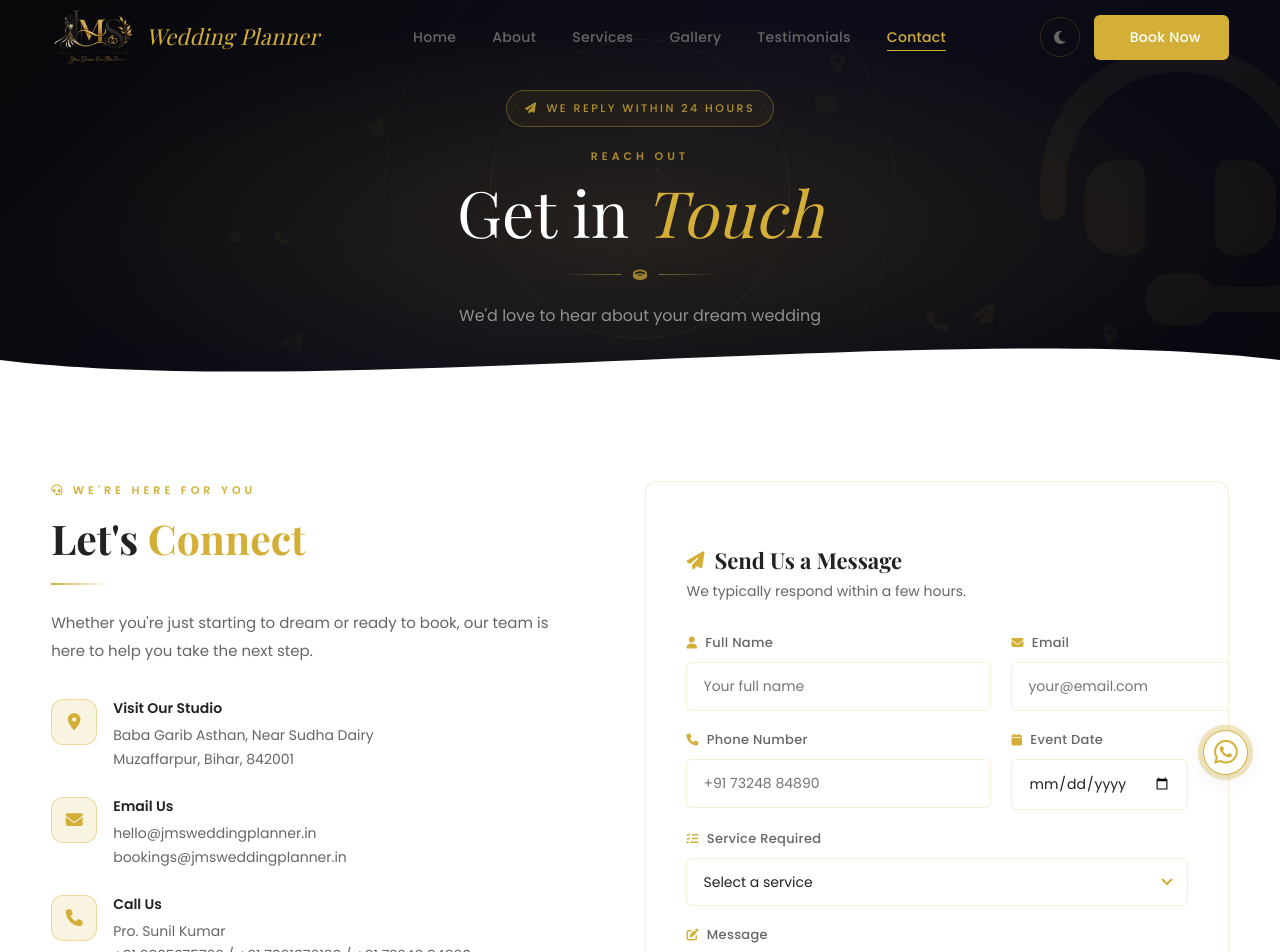
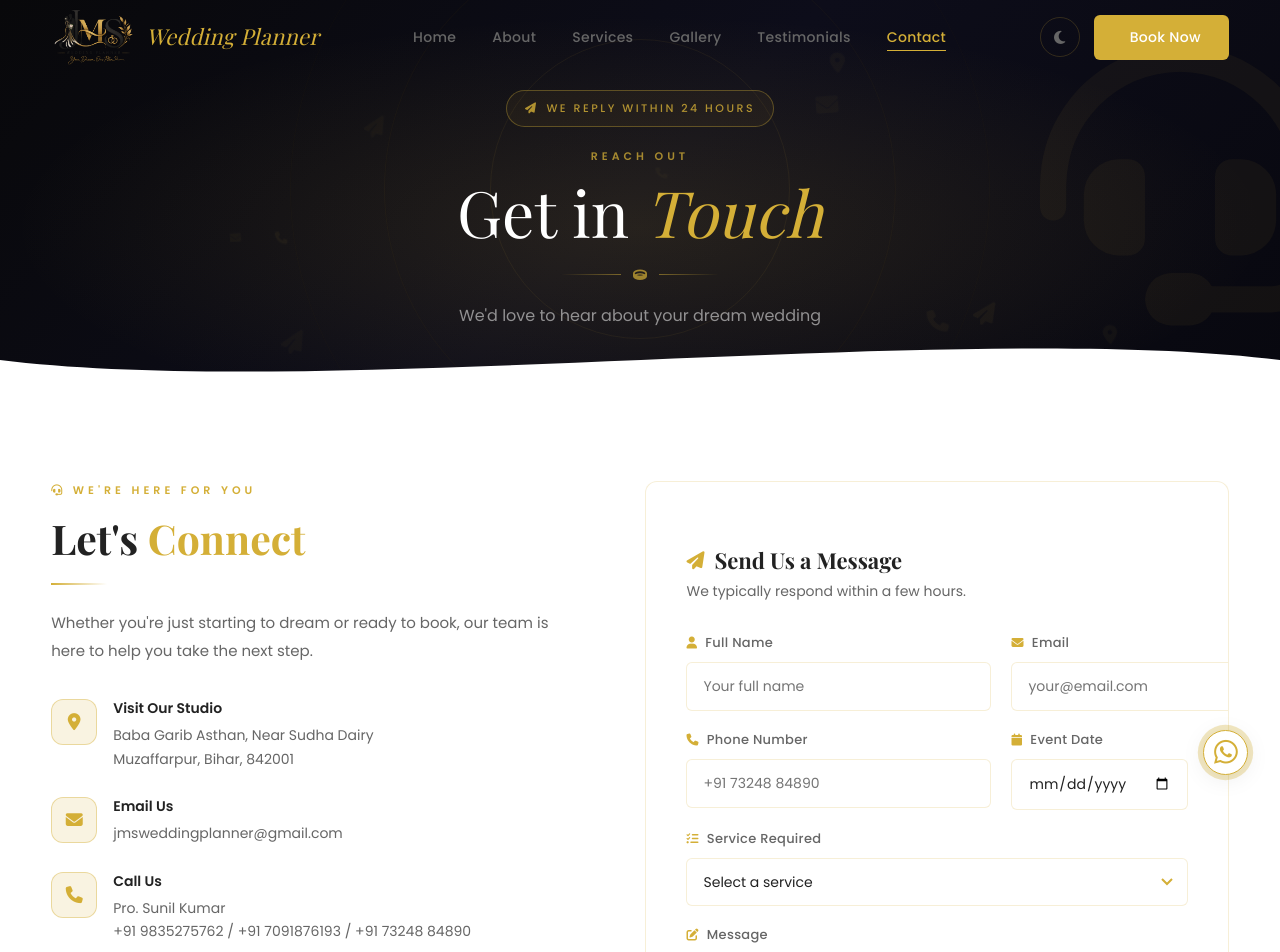
Before and after one commit to mdmustafaalam/wedding, a React (Vite) app: page /contact in a window 1280 px wide. Shown: the top 952 px of the page. Built offline with nearby package versions, Linux system fonts and the light colour scheme; some icons are missing; a web font is replaced by a local one.

Commit message:
currection

```diff
--- a/src/components/Navbar/Navbar.jsx
+++ b/src/components/Navbar/Navbar.jsx
@@ -166,9 +166,9 @@ export default function Navbar({ onBookNow }) {
                 <i className="fa-solid fa-phone" aria-hidden="true" />
                 +91 73248 84890
               </a>
-              <a href="mailto:hello@jmsweddingplanner.in">
+              <a href="mailto:jmsweddingplanner@gmail.com">
                 <i className="fa-solid fa-envelope" aria-hidden="true" />
-                hello@jmsweddingplanner.in
+                jmsweddingplanner@gmail.com
               </a>
             </div>
             <button className="btn btn-gold mobile-book-btn" onClick={() => { onBookNow(); closeMenu() }}>
--- a/src/pages/Contact/Contact.jsx
+++ b/src/pages/Contact/Contact.jsx
@@ -46,7 +46,7 @@ export default function Contact({ onBookNow }) {
     {
       icon: 'fa-solid fa-envelope',
       title: 'Email Us',
-      lines: ['hello@jmsweddingplanner.in', 'bookings@jmsweddingplanner.in'],
+      lines: ['jmsweddingplanner@gmail.com'],
     },
     {
       icon: 'fa-solid fa-phone',
```
